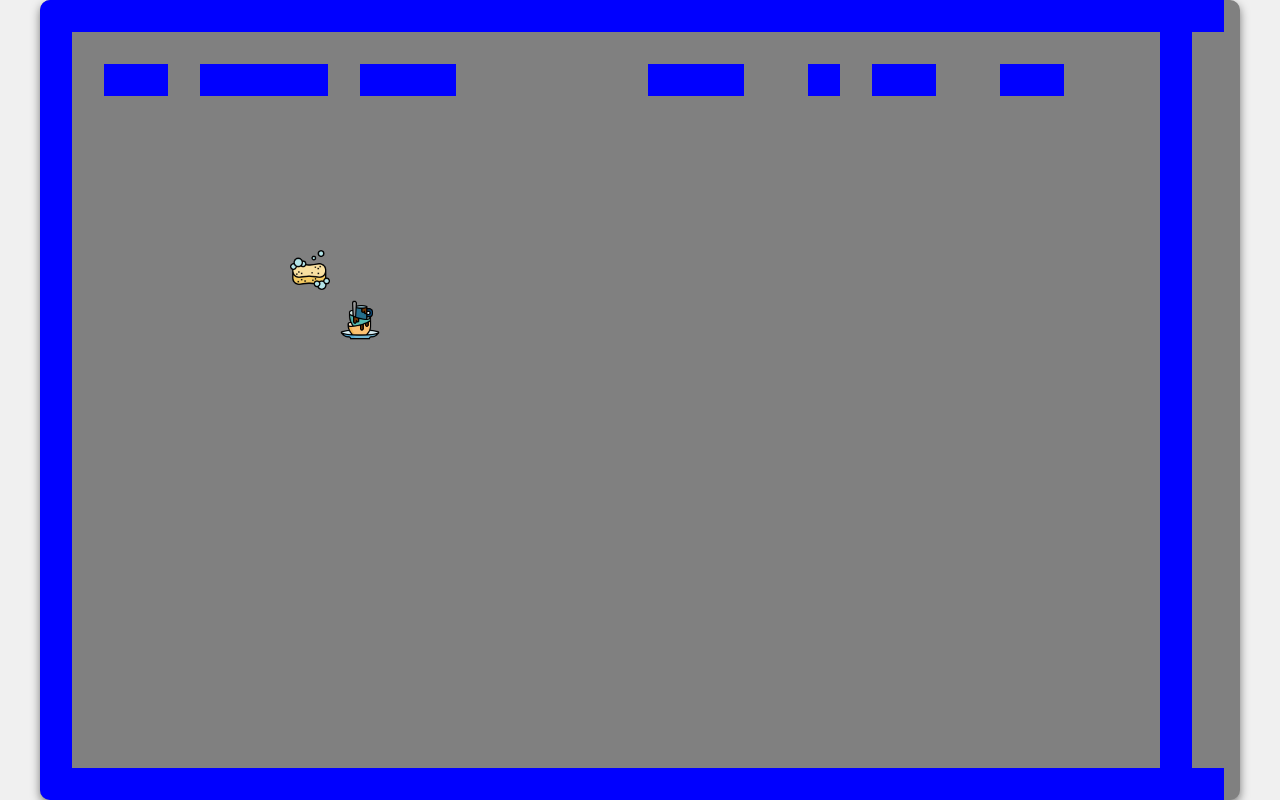
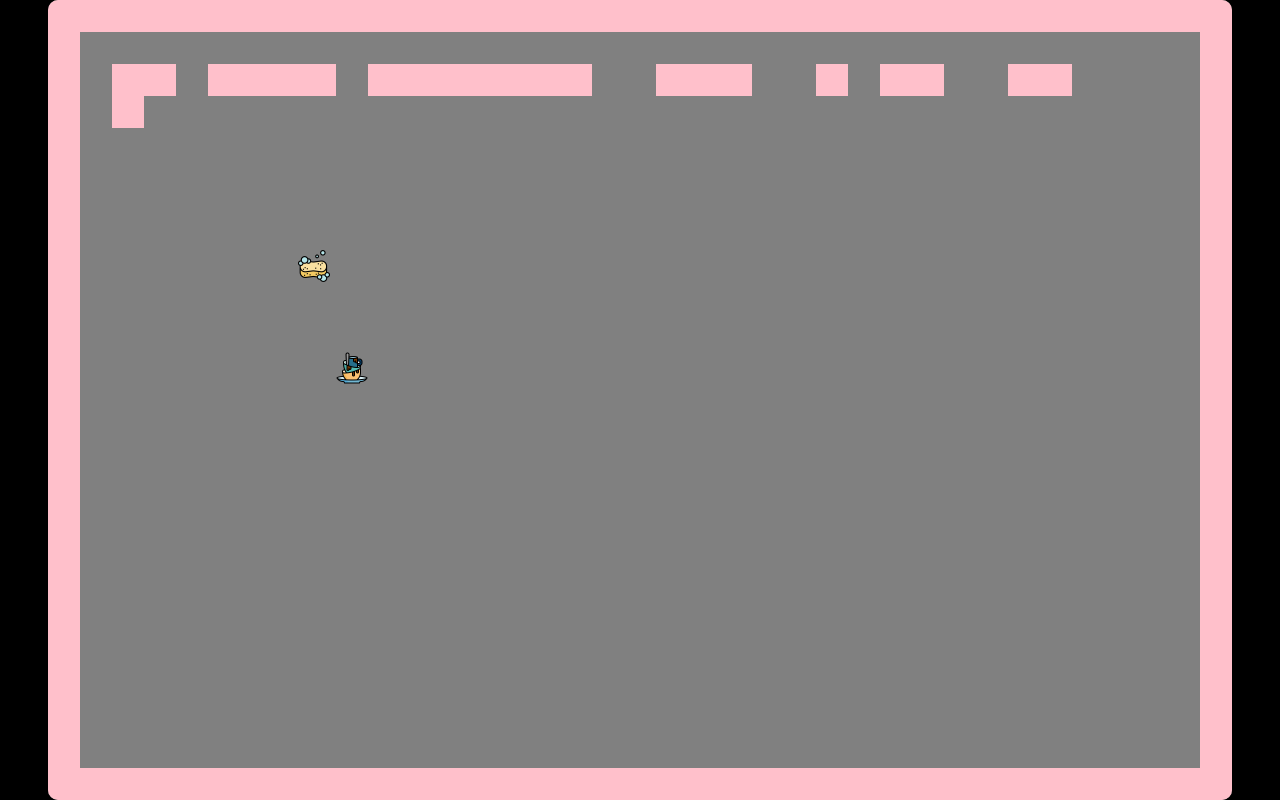
Before and after one commit to andreatrasvina/Pacman-Canvas, a plain HTML site: page index.html in a window 1280 px wide. Drawn offline with Linux system fonts and the light colour scheme.

Commit message:
Ya se pinta todo desde el mapa

```diff
--- a/css/styles.css
+++ b/css/styles.css
@@ -4,7 +4,7 @@ body {
     align-items: center;
     height: 100vh;
     margin: 0;
-    background-color: #f0f0f0;
+    background-color: black;
 }
 
 canvas {
--- a/index.html
+++ b/index.html
@@ -9,7 +9,7 @@
 
 </head>
 <body>
-    <canvas id="my_canvas" width="1200" height="800"></canvas>
+    <canvas id="my_canvas" width="1184" height="800"></canvas>
 
     <script type="module" src="js/game.js"></script>
 
--- a/js/game.js
+++ b/js/game.js
@@ -14,13 +14,10 @@ let score = 0;
 let speed = 5;
 let pause = false;
 
-let player = new Player(250, 250, 40, 40, 'assets/images/esponga.png');
-let food = new Food(300,300,40, 40, 'assets/images/plato.png');
+let player = new Player(250, 250, 32, 32, 'assets/images/esponga.png');
 
-// let walls = [
-//     new Wall(80, 350, 320, 40, 'pink'),
-//     new Wall(80, 100, 320, 40, 'pink')
-// ];
+let walls = [];
+let foods = [];
 
 let ghosts = [
     new Ghost(100, 100, 40, 40, 'green'),
@@ -49,6 +46,26 @@ document.addEventListener('keydown', function(e) {
     }
 });
 
+function create() {
+    for (let row = 0; row < map.length; row++) {
+        for (let col = 0; col < map[row].length; col++) {
+            const tile = map[row][col];
+            const x = col * tileSize;
+            const y = row * tileSize;
+
+            if (tile === 1) {
+                //pared
+                walls.push(new Wall(x, y, tileSize, tileSize, 'pink'));
+            } else if (tile === 2) {
+                //comida
+                foods.push(new Food(x, y, tileSize, tileSize, 'assets/images/plato.png'));
+            }
+        }
+    }
+}
+
+create();
+
 function update() {
     if (!pause) {
         player.move(direction, speed, canvas);
@@ -61,28 +78,20 @@ function update() {
     }
 }
 
-//pared
-function drawMap() {
-    for (let row = 0; row < map.length; row++) {
-        for (let col = 0; col < map[row].length; col++) {
-            const tile = map[row][col];
-            if (tile === 1) {
-                ctx.fillStyle = 'blue';
-                ctx.fillRect(col * tileSize, row * tileSize, tileSize, tileSize);
-            }
-        }
-    }
-}
-
 
 function draw() {
     ctx.clearRect(0, 0, canvas.width, canvas.height);
 
+    player.draw(ctx);
 
-    player.draw(ctx);
-    food.draw(ctx);
+    walls.forEach(wall => wall.draw(ctx));
 
-    drawMap();
+    foods.forEach(food => food.draw(ctx));
+
+
+    //food.draw(ctx);
+
+    //drawMap();
     // walls.forEach(wall => {
     //     wall.draw(ctx);
     //   });
--- a/js/map.js
+++ b/js/map.js
@@ -1,33 +1,43 @@
 /*
-Número de columnas = canvas width / tile width = 1200 / 32 = 37.5 columnas
+Número de columnas = canvas width / tile width = 1184 / 32 = 37 columnas
 Número de filas = canvas height / tile height = 800 / 32 = 25 filas
+*/
+
+/*
+NUMEROS:
+
+0 - espacios
+1 - muros
+2 - comida
+3 - pastilla
+
 */
 
 const map = [
     [1, 1, 1, 1, 1, 1, 1, 1, 1, 1, 1, 1, 1, 1, 1, 1, 1, 1, 1, 1, 1, 1, 1, 1, 1, 1, 1, 1, 1, 1, 1, 1, 1, 1, 1, 1, 1],
-    [1, 0, 0, 0, 0, 0, 0, 0, 0, 0, 0, 0, 0, 0, 0, 0, 0, 0, 0, 0, 0, 0, 0, 0, 0, 0, 0, 0, 0, 0, 0, 0, 0, 0, 0, 1],
-    [1, 0, 1, 1, 0, 1, 1, 1, 1, 0, 1, 1, 1, 0, 0, 0, 0, 0, 0, 1, 1, 1, 0, 0, 1, 0, 1, 1, 0, 0, 1, 1, 0, 0, 0, 1],
-    [1, 0, 0, 0, 0, 0, 0, 0, 0, 0, 0, 0, 0, 0, 0, 0, 0, 0, 0, 0, 0, 0, 0, 0, 0, 0, 0, 0, 0, 0, 0, 0, 0, 0, 0, 1],
-    [1, 0, 0, 0, 0, 0, 0, 0, 0, 0, 0, 0, 0, 0, 0, 0, 0, 0, 0, 0, 0, 0, 0, 0, 0, 0, 0, 0, 0, 0, 0, 0, 0, 0, 0, 1],
-    [1, 0, 0, 0, 0, 0, 0, 0, 0, 0, 0, 0, 0, 0, 0, 0, 0, 0, 0, 0, 0, 0, 0, 0, 0, 0, 0, 0, 0, 0, 0, 0, 0, 0, 0, 1],
-    [1, 0, 0, 0, 0, 0, 0, 0, 0, 0, 0, 0, 0, 0, 0, 0, 0, 0, 0, 0, 0, 0, 0, 0, 0, 0, 0, 0, 0, 0, 0, 0, 0, 0, 0, 1],
-    [1, 0, 0, 0, 0, 0, 0, 0, 0, 0, 0, 0, 0, 0, 0, 0, 0, 0, 0, 0, 0, 0, 0, 0, 0, 0, 0, 0, 0, 0, 0, 0, 0, 0, 0, 1],
-    [1, 0, 0, 0, 0, 0, 0, 0, 0, 0, 0, 0, 0, 0, 0, 0, 0, 0, 0, 0, 0, 0, 0, 0, 0, 0, 0, 0, 0, 0, 0, 0, 0, 0, 0, 1],
-    [1, 0, 0, 0, 0, 0, 0, 0, 0, 0, 0, 0, 0, 0, 0, 0, 0, 0, 0, 0, 0, 0, 0, 0, 0, 0, 0, 0, 0, 0, 0, 0, 0, 0, 0, 1],
-    [1, 0, 0, 0, 0, 0, 0, 0, 0, 0, 0, 0, 0, 0, 0, 0, 0, 0, 0, 0, 0, 0, 0, 0, 0, 0, 0, 0, 0, 0, 0, 0, 0, 0, 0, 1],
-    [1, 0, 0, 0, 0, 0, 0, 0, 0, 0, 0, 0, 0, 0, 0, 0, 0, 0, 0, 0, 0, 0, 0, 0, 0, 0, 0, 0, 0, 0, 0, 0, 0, 0, 0, 1],
-    [1, 0, 0, 0, 0, 0, 0, 0, 0, 0, 0, 0, 0, 0, 0, 0, 0, 0, 0, 0, 0, 0, 0, 0, 0, 0, 0, 0, 0, 0, 0, 0, 0, 0, 0, 1],
-    [1, 0, 0, 0, 0, 0, 0, 0, 0, 0, 0, 0, 0, 0, 0, 0, 0, 0, 0, 0, 0, 0, 0, 0, 0, 0, 0, 0, 0, 0, 0, 0, 0, 0, 0, 1],
-    [1, 0, 0, 0, 0, 0, 0, 0, 0, 0, 0, 0, 0, 0, 0, 0, 0, 0, 0, 0, 0, 0, 0, 0, 0, 0, 0, 0, 0, 0, 0, 0, 0, 0, 0, 1],
-    [1, 0, 0, 0, 0, 0, 0, 0, 0, 0, 0, 0, 0, 0, 0, 0, 0, 0, 0, 0, 0, 0, 0, 0, 0, 0, 0, 0, 0, 0, 0, 0, 0, 0, 0, 1],
-    [1, 0, 0, 0, 0, 0, 0, 0, 0, 0, 0, 0, 0, 0, 0, 0, 0, 0, 0, 0, 0, 0, 0, 0, 0, 0, 0, 0, 0, 0, 0, 0, 0, 0, 0, 1],
-    [1, 0, 0, 0, 0, 0, 0, 0, 0, 0, 0, 0, 0, 0, 0, 0, 0, 0, 0, 0, 0, 0, 0, 0, 0, 0, 0, 0, 0, 0, 0, 0, 0, 0, 0, 1],
-    [1, 0, 0, 0, 0, 0, 0, 0, 0, 0, 0, 0, 0, 0, 0, 0, 0, 0, 0, 0, 0, 0, 0, 0, 0, 0, 0, 0, 0, 0, 0, 0, 0, 0, 0, 1],
-    [1, 0, 0, 0, 0, 0, 0, 0, 0, 0, 0, 0, 0, 0, 0, 0, 0, 0, 0, 0, 0, 0, 0, 0, 0, 0, 0, 0, 0, 0, 0, 0, 0, 0, 0, 1],
-    [1, 0, 0, 0, 0, 0, 0, 0, 0, 0, 0, 0, 0, 0, 0, 0, 0, 0, 0, 0, 0, 0, 0, 0, 0, 0, 0, 0, 0, 0, 0, 0, 0, 0, 0, 1],
-    [1, 0, 0, 0, 0, 0, 0, 0, 0, 0, 0, 0, 0, 0, 0, 0, 0, 0, 0, 0, 0, 0, 0, 0, 0, 0, 0, 0, 0, 0, 0, 0, 0, 0, 0, 1],
-    [1, 0, 0, 0, 0, 0, 0, 0, 0, 0, 0, 0, 0, 0, 0, 0, 0, 0, 0, 0, 0, 0, 0, 0, 0, 0, 0, 0, 0, 0, 0, 0, 0, 0, 0, 1],
-    [1, 0, 0, 0, 0, 0, 0, 0, 0, 0, 0, 0, 0, 0, 0, 0, 0, 0, 0, 0, 0, 0, 0, 0, 0, 0, 0, 0, 0, 0, 0, 0, 0, 0, 0, 1],
+    [1, 0, 0, 0, 0, 0, 0, 0, 0, 0, 0, 0, 0, 0, 0, 0, 0, 0, 0, 0, 0, 0, 0, 0, 0, 0, 0, 0, 0, 0, 0, 0, 0, 0, 0, 0, 1],
+    [1, 0, 1, 1, 0, 1, 1, 1, 1, 0, 1, 1, 1, 1, 1, 1, 1, 0, 0, 1, 1, 1, 0, 0, 1, 0, 1, 1, 0, 0, 1, 1, 0, 0, 0, 0, 1],
+    [1, 0, 1, 0, 0, 0, 0, 0, 0, 0, 0, 0, 0, 0, 0, 0, 0, 0, 0, 0, 0, 0, 0, 0, 0, 0, 0, 0, 0, 0, 0, 0, 0, 0, 0, 0, 1],
+    [1, 0, 0, 0, 0, 0, 0, 0, 0, 0, 0, 0, 0, 0, 0, 0, 0, 0, 0, 0, 0, 0, 0, 0, 0, 0, 0, 0, 0, 0, 0, 0, 0, 0, 0, 0, 1],
+    [1, 0, 0, 0, 0, 0, 0, 0, 0, 0, 0, 0, 0, 0, 0, 0, 0, 0, 0, 0, 0, 0, 0, 0, 0, 0, 0, 0, 0, 0, 0, 0, 0, 0, 0, 0, 1],
+    [1, 0, 0, 0, 0, 0, 0, 0, 0, 0, 0, 0, 0, 0, 0, 0, 0, 0, 0, 0, 0, 0, 0, 0, 0, 0, 0, 0, 0, 0, 0, 0, 0, 0, 0, 0, 1],
+    [1, 0, 0, 0, 0, 0, 0, 0, 0, 0, 0, 0, 0, 0, 0, 0, 0, 0, 0, 0, 0, 0, 0, 0, 0, 0, 0, 0, 0, 0, 0, 0, 0, 0, 0, 0, 1],
+    [1, 0, 0, 0, 0, 0, 0, 0, 0, 0, 0, 0, 0, 0, 0, 0, 0, 0, 0, 0, 0, 0, 0, 0, 0, 0, 0, 0, 0, 0, 0, 0, 0, 0, 0, 0, 1],
+    [1, 0, 0, 0, 0, 0, 0, 0, 0, 0, 0, 0, 0, 0, 0, 0, 0, 0, 0, 0, 0, 0, 0, 0, 0, 0, 0, 0, 0, 0, 0, 0, 0, 0, 0, 0, 1],
+    [1, 0, 0, 0, 0, 0, 0, 0, 0, 0, 0, 0, 0, 0, 0, 0, 0, 0, 0, 0, 0, 0, 0, 0, 0, 0, 0, 0, 0, 0, 0, 0, 0, 0, 0, 0, 1],
+    [1, 0, 0, 0, 0, 0, 0, 0, 0, 2, 0, 0, 0, 0, 0, 0, 0, 0, 0, 0, 0, 0, 0, 0, 0, 0, 0, 0, 0, 0, 0, 0, 0, 0, 0, 0, 1],
+    [1, 0, 0, 0, 0, 0, 0, 0, 0, 0, 0, 0, 0, 0, 0, 0, 0, 0, 0, 0, 0, 0, 0, 0, 0, 0, 0, 0, 0, 0, 0, 0, 0, 0, 0, 0, 1],
+    [1, 0, 0, 0, 0, 0, 0, 0, 0, 0, 0, 0, 0, 0, 0, 0, 0, 0, 0, 0, 0, 0, 0, 0, 0, 0, 0, 0, 0, 0, 0, 0, 0, 0, 0, 0, 1],
+    [1, 0, 0, 0, 0, 0, 0, 0, 0, 0, 0, 0, 0, 0, 0, 0, 0, 0, 0, 0, 0, 0, 0, 0, 0, 0, 0, 0, 0, 0, 0, 0, 0, 0, 0, 0, 1],
+    [1, 0, 0, 0, 0, 0, 0, 0, 0, 0, 0, 0, 0, 0, 0, 0, 0, 0, 0, 0, 0, 0, 0, 0, 0, 0, 0, 0, 0, 0, 0, 0, 0, 0, 0, 0, 1],
+    [1, 0, 0, 0, 0, 0, 0, 0, 0, 0, 0, 0, 0, 0, 0, 0, 0, 0, 0, 0, 0, 0, 0, 0, 0, 0, 0, 0, 0, 0, 0, 0, 0, 0, 0, 0, 1],
+    [1, 0, 0, 0, 0, 0, 0, 0, 0, 0, 0, 0, 0, 0, 0, 0, 0, 0, 0, 0, 0, 0, 0, 0, 0, 0, 0, 0, 0, 0, 0, 0, 0, 0, 0, 0, 1],
+    [1, 0, 0, 0, 0, 0, 0, 0, 0, 0, 0, 0, 0, 0, 0, 0, 0, 0, 0, 0, 0, 0, 0, 0, 0, 0, 0, 0, 0, 0, 0, 0, 0, 0, 0, 0, 1],
+    [1, 0, 0, 0, 0, 0, 0, 0, 0, 0, 0, 0, 0, 0, 0, 0, 0, 0, 0, 0, 0, 0, 0, 0, 0, 0, 0, 0, 0, 0, 0, 0, 0, 0, 0, 0, 1],
+    [1, 0, 0, 0, 0, 0, 0, 0, 0, 0, 0, 0, 0, 0, 0, 0, 0, 0, 0, 0, 0, 0, 0, 0, 0, 0, 0, 0, 0, 0, 0, 0, 0, 0, 0, 0, 1],
+    [1, 0, 0, 0, 0, 0, 0, 0, 0, 0, 0, 0, 0, 0, 0, 0, 0, 0, 0, 0, 0, 0, 0, 0, 0, 0, 0, 0, 0, 0, 0, 0, 0, 0, 0, 0, 1],
+    [1, 0, 0, 0, 0, 0, 0, 0, 0, 0, 0, 0, 0, 0, 0, 0, 0, 0, 0, 0, 0, 0, 0, 0, 0, 0, 0, 0, 0, 0, 0, 0, 0, 0, 0, 0, 1],
+    [1, 0, 0, 0, 0, 0, 0, 0, 0, 0, 0, 0, 0, 0, 0, 0, 0, 0, 0, 0, 0, 0, 0, 0, 0, 0, 0, 0, 0, 0, 0, 0, 0, 0, 0, 0, 1],
     [1, 1, 1, 1, 1, 1, 1, 1, 1, 1, 1, 1, 1, 1, 1, 1, 1, 1, 1, 1, 1, 1, 1, 1, 1, 1, 1, 1, 1, 1, 1, 1, 1, 1, 1, 1, 1]
 ];
 
```
Also changed, not shown: 1 other file.
